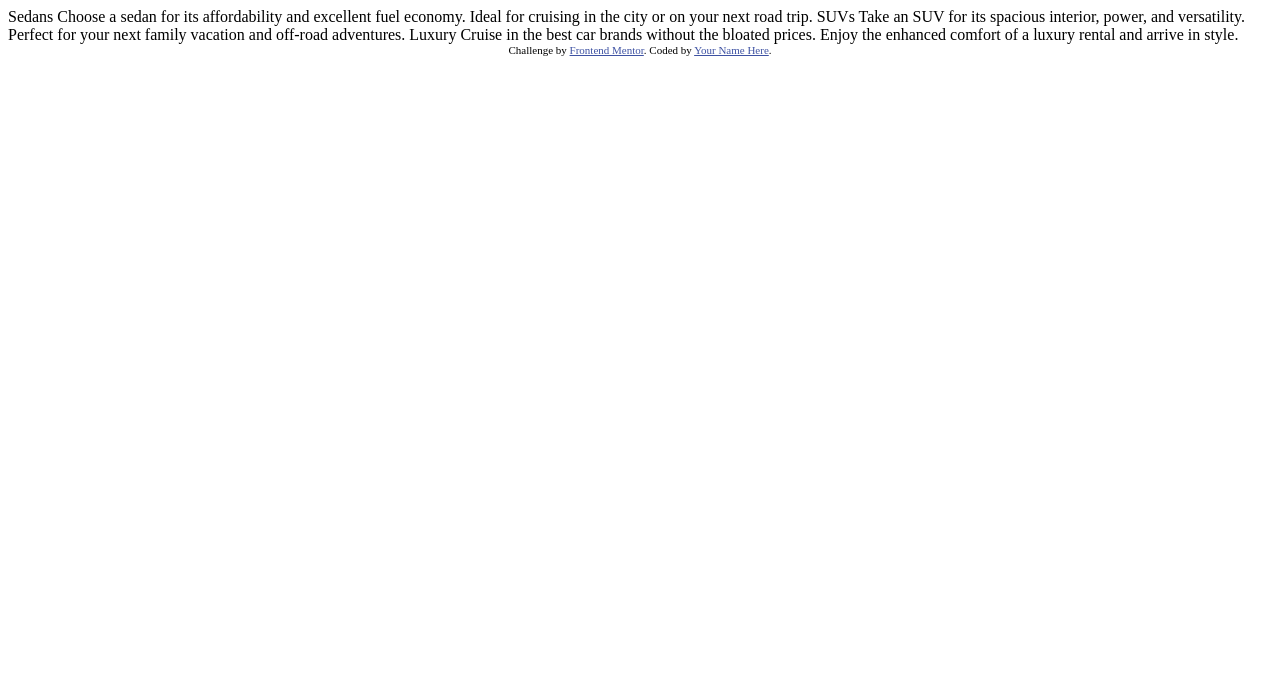
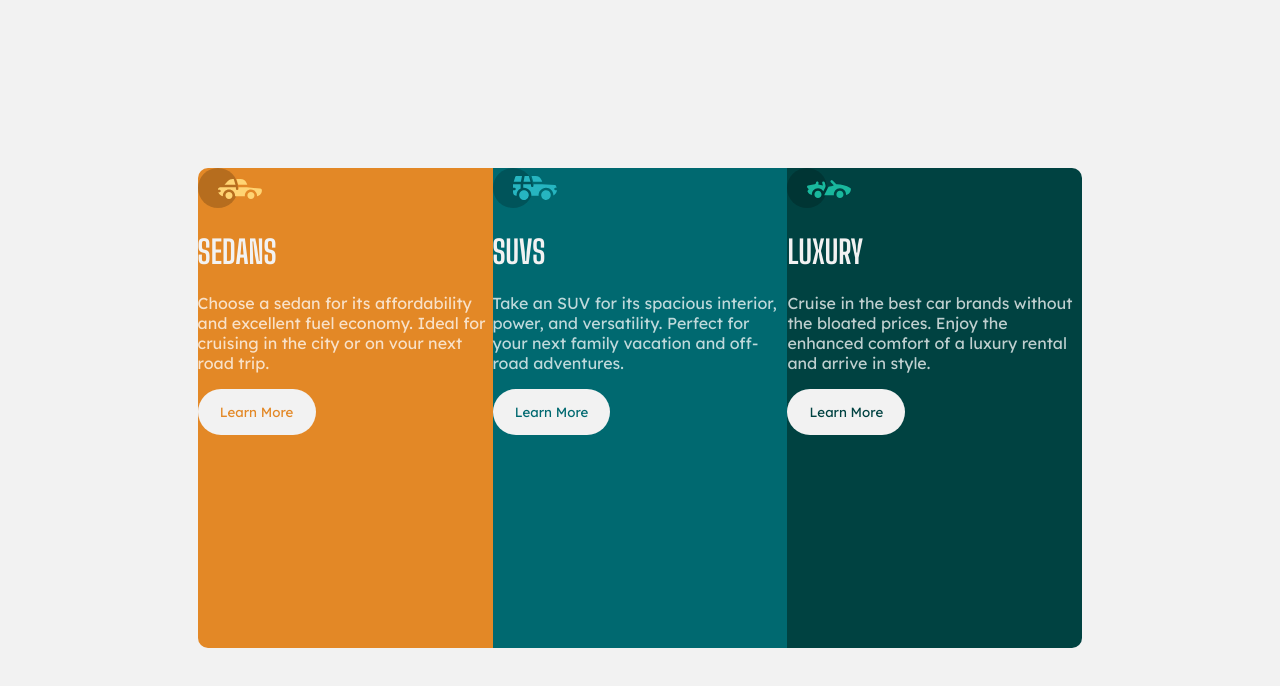
Before and after one commit to EmmanuelOloke/3-column-preview, a plain HTML site: page index.html in a window 1280 px wide. Drawn offline with Linux system fonts and the light colour scheme.

Commit message:
structural desktop design

```diff
--- a/index.html
+++ b/index.html
@@ -1,36 +1,46 @@
 <!DOCTYPE html>
 <html lang="en">
+
 <head>
-  <meta charset="UTF-8">
-  <meta name="viewport" content="width=device-width, initial-scale=1.0"> <!-- displays site properly based on user's device -->
+    <meta charset="UTF-8">
+    <meta name="viewport" content="width=device-width, initial-scale=1.0">
+    <link rel="icon" type="image/png" sizes="32x32" href="./images/favicon-32x32.png">
+    <link rel="stylesheet" type="text/css" href="./styles.css">
+    <link rel="stylesheet" href="https://fonts.googleapis.com/css2?family=Big+Shoulders+Display:wght@700&display=swap">
+    <link rel="stylesheet" href="https://fonts.googleapis.com/css2?family=Lexend+Deca&display=swap">
+    <title>Frontend Mentor | 3-column preview card component</title>
+</head>
 
-  <link rel="icon" type="image/png" sizes="32x32" href="./images/favicon-32x32.png">
+<body>
+    <main class="column-container">
+        <div class="column-sedans">
+            <img src="./images/icon-sedans.svg" alt="sedan car icon">
 
-  <title>Frontend Mentor | 3-column preview card component</title>
+            <h1 class="column-headers">SEDANS</h1>
 
-  <!-- Feel free to remove these styles or customise in your own stylesheet 👍 -->
-  <style>
-    .attribution { font-size: 11px; text-align: center; }
-    .attribution a { color: hsl(228, 45%, 44%); }
-  </style>
-</head>
-<body>
+            <p class="colum-paragraphs">Choose a sedan for its affordability and excellent fuel economy. Ideal for cruising in the city or on vour next road trip.</p>
 
-  Sedans
-  Choose a sedan for its affordability and excellent fuel economy. Ideal for cruising in the city
-  or on your next road trip.
+            <button class="column-sedan-button">Learn More</button>
+        </div>
+        <div class="column-suvs">
+            <img src="./images/icon-suvs.svg" alt="suv car icon">
 
-  SUVs
-  Take an SUV for its spacious interior, power, and versatility. Perfect for your next family vacation
-  and off-road adventures.
+            <h1 class="column-headers">SUVS</h1>
 
-  Luxury
-  Cruise in the best car brands without the bloated prices. Enjoy the enhanced comfort of a luxury
-  rental and arrive in style.
+            <p class="colum-paragraphs">Take an SUV for its spacious interior, power, and versatility. Perfect for your next family vacation and off-road adventures.</p>
 
-  <div class="attribution">
-    Challenge by <a href="https://www.frontendmentor.io?ref=challenge" target="_blank">Frontend Mentor</a>.
-    Coded by <a href="#">Your Name Here</a>.
-  </div>
+            <button class="column-suvs-button">Learn More</button>
+        </div>
+        <div class="column-luxury">
+            <img src="./images/icon-luxury.svg" alt="luxury car icon">
+
+            <h1 class="column-headers">LUXURY</h1>
+
+            <p class="colum-paragraphs">Cruise in the best car brands without the bloated prices. Enjoy the enhanced comfort of a luxury rental and arrive in style.</p>
+
+            <button class="column-luxury-button">Learn More</button>
+        </div>
+    </main>
 </body>
+
 </html>
--- a/styles.css
+++ b/styles.css
@@ -1,3 +1,72 @@
 body {
-    background-color: white;
+    background-color: hsl(0, 0%, 95%);
+    height: 100vh;
+    display: flex;
+    flex-direction: column;
+    justify-content: center;
 }
+
+.column-container {
+    display: flex;
+    flex-direction: row;
+    width: 70%;
+    height: 60vh;
+    margin: 0 auto;
+    border-radius: 10px;
+    overflow: hidden;
+}
+
+.column-sedans {
+    background-color: hsl(31, 77%, 52%);
+    flex-basis: 33.333333%;
+}
+
+.column-sedan-button {
+    font-family: 'Lexend Deca', sans-serif;
+    background-color: hsl(0, 0%, 95%);
+    color: hsl(31, 77%, 52%);
+    border-radius: 40px;
+    border: none;
+    padding: 15px;
+    width: 40%;
+}
+
+.column-suvs {
+    background-color: hsl(184, 100%, 22%);
+    flex-basis: 33.333333%;
+}
+
+.column-suvs-button {
+    font-family: 'Lexend Deca', sans-serif;
+    background-color: hsl(0, 0%, 95%);
+    color: hsl(184, 100%, 22%);
+    border-radius: 40px;
+    border: none;
+    padding: 15px;
+    width: 40%;
+}
+
+.column-luxury {
+    background-color: hsl(179, 100%, 13%);
+    flex-basis: 33.333333%;
+}
+
+.column-luxury-button {
+    font-family: 'Lexend Deca', sans-serif;
+    background-color: hsl(0, 0%, 95%);
+    color: hsl(179, 100%, 13%);
+    border-radius: 40px;
+    border: none;
+    padding: 15px;
+    width: 40%;
+}
+
+.column-headers {
+    color: hsl(0, 0%, 95%);
+    font-family: 'Big Shoulders Display', sans-serif;
+}
+
+.colum-paragraphs {
+    color: hsla(0, 0%, 100%, 0.75);
+    font-family: 'Lexend Deca', sans-serif;
+}
```
Also changed, not shown: 2 other files.
